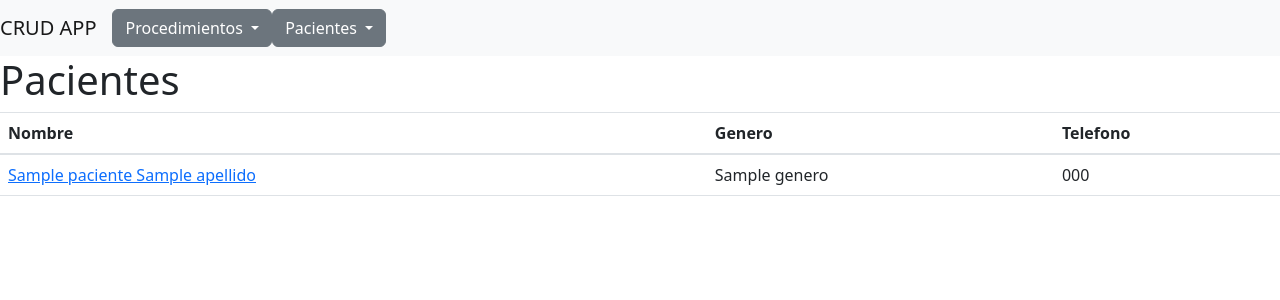
After one commit to Raul-Alv/Dental-Clinic, a Django app: template clinicaDental/clinica/templates/clinica/pacientes/pacientes_list.html in a window 1280 px wide. The commit adds this page. Shown: the top 300 px of the page. Run offline with Django 5.2, Linux system fonts and the light colour scheme; the template is opened without the code that fills it: most values are stand-ins (such as "Sample title", 1, 10 or a date in 2020); some libraries are stand-ins or nearby versions.

Commit message:
feat(pacientes): Añadido listado de pacientes
BREAKING CHANGE: en el menú global se añade la opción para ver la lista en el menu Pacientes

```diff
--- /dev/null
+++ b/clinicaDental/clinica/templates/clinica/pacientes/pacientes_list.html
@@ -0,0 +1,29 @@
+{% extends 'layout.html' %}
+
+{% block title %}
+   <title>Show Page</title>
+{% endblock %}
+
+{% block content %}
+<h1>Pacientes</h1>
+<table class="table">
+   <thead>
+     <tr>
+       <th scope="col">Nombre</th>
+       <th scope="col">Genero</th>
+       <th scope="col">Telefono</th>
+     </tr>
+   </thead>
+   <tbody>
+   {% for i in pacientes %}
+     <tr>
+       <td><a href="{% url 'procedimiento_detail' i.id %}">{{i.nombre}} {{i.apellido}}</a></td>
+       <td>{{i.genero}}</td>
+       <td>{{i.telefono}}</td>
+
+     </tr>
+   {% endfor %}
+   </tbody>
+ </table>
+</form>
+{% endblock %}
--- a/clinicaDental/clinica/templates/layout.html
+++ b/clinicaDental/clinica/templates/layout.html
@@ -31,7 +31,7 @@
               Pacientes
             </button>
             <div class="dropdown-menu" aria-labelledby="dropdownMenuButton">
-
+              <a class="nav-link" href="{% url 'pacientes_list' %}">Lista</a>
               <a class="nav-link" href="{% url 'pacientes_crear' %}">Crear</a>
             </div>
        </div>
--- a/clinicaDental/clinica/urls.py
+++ b/clinicaDental/clinica/urls.py
@@ -15,4 +15,5 @@ urlpatterns = [
     path("procedimiento/export/<int:paciente_id>", rdfConverter.export_patient_rdf, name="export_procedures"),
 
     path("paciente/crear/", views.crearPaciente, name='pacientes_crear'),
+    path("paciente/", views.paciente_list, name='pacientes_list'),
 ]
--- a/clinicaDental/clinica/views.py
+++ b/clinicaDental/clinica/views.py
@@ -132,3 +132,8 @@ def crearPaciente(request):
     else:
         form = PacienteForm()
     return render(request, 'clinica/pacientes/pacientes_crear.html', {'form': form})
+
+
+def paciente_list(request):
+    pacientes = Paciente.objects.filter(activo=True)
+    return render(request, 'clinica/pacientes/pacientes_list.html', {'pacientes': pacientes})
```
Also changed, not shown: 1 other file.
